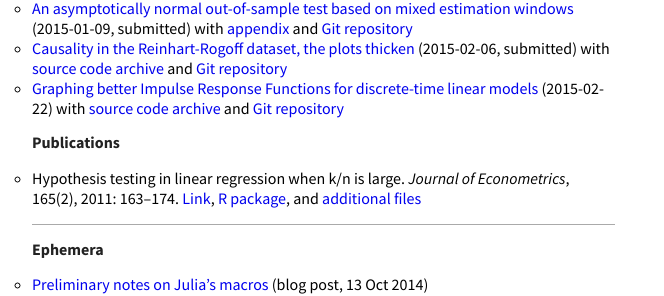
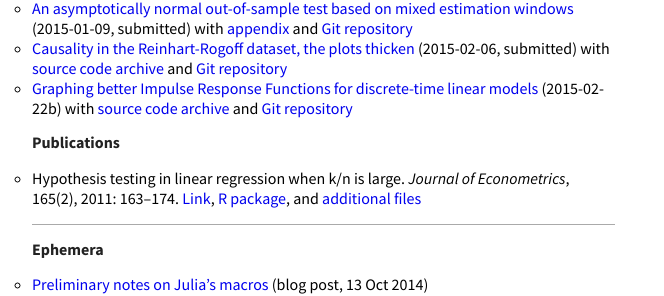
Before and after one commit to mmkuang/grayclhn.github.io, a Jekyll site: the page built from index.md, in a window 1280 px wide. Shown: the part 961-1257 px from the top of the page, without its empty margins (0-664 px from the left). Built offline with Jekyll 4.4.1, drawn with Linux system fonts in a browser that asks for light colours; Markdown is read by kramdown in place of the engine named in the settings.

Commit message:
Bump smooth-irf paper to next version

```diff
--- a/index.md
+++ b/index.md
@@ -86,9 +86,9 @@
 * [Causality in the Reinhart-Rogoff dataset, the plots thicken](dl/calhoun-rr-graphics.pdf)
   (2015-02-06, submitted) with [source code archive](dl/calhoun-rr-graphics.zip) and
   [Git repository](https://git.ece.iastate.edu/gcalhoun/rr_graphics/tree/v2015-02-06)
-* [Graphing better Impulse Response Functions for discrete-time linear models](dl/calhoun-smoothirf.pdf)
-  (2015-02-22) with [source code archive](dl/calhoun-smoothirf.zip) and
-  [Git repository](https://git.ece.iastate.edu/gcalhoun/smooth_irf/tree/2015-02-22)
+* [Graphing better Impulse Response Functions for discrete-time linear models](dl/calhoun-smooth-irf.pdf)
+  (2015-02-22b) with [source code archive](dl/calhoun-smooth-irf.zip) and
+  [Git repository](https://git.ece.iastate.edu/gcalhoun/smooth_irf/tree/2015-02-22b)
 
 ## Publications
 * Hypothesis testing in linear regression when k/n is large. *Journal
```
Also changed, not shown: 3 other files.
